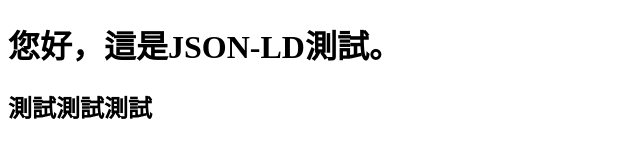
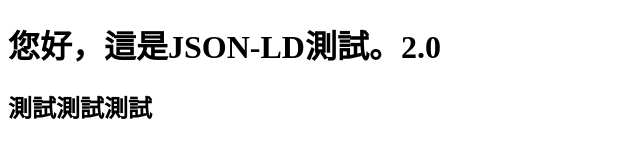
Before and after one commit to hdo8788/json-ld_Test, a plain HTML site: page index.html in a window 1280 px wide. Shown: the full height of the page, 0-640 px from the left. Drawn offline with Linux system fonts and the light colour scheme.

Commit message:
Update index.html

```diff
--- a/index.html
+++ b/index.html
@@ -79,7 +79,7 @@
     </script>
   </head>
   <body>
-<h1>您好，這是JSON-LD測試。</h1>
+<h1>您好，這是JSON-LD測試。2.0</h1>
 <h2>測試測試測試</h2>
   </body>
 </html>
```
